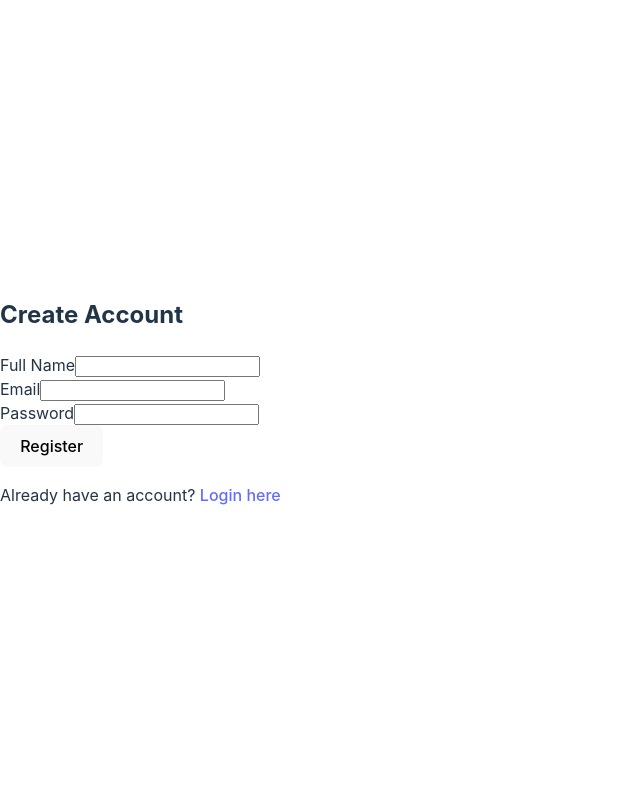
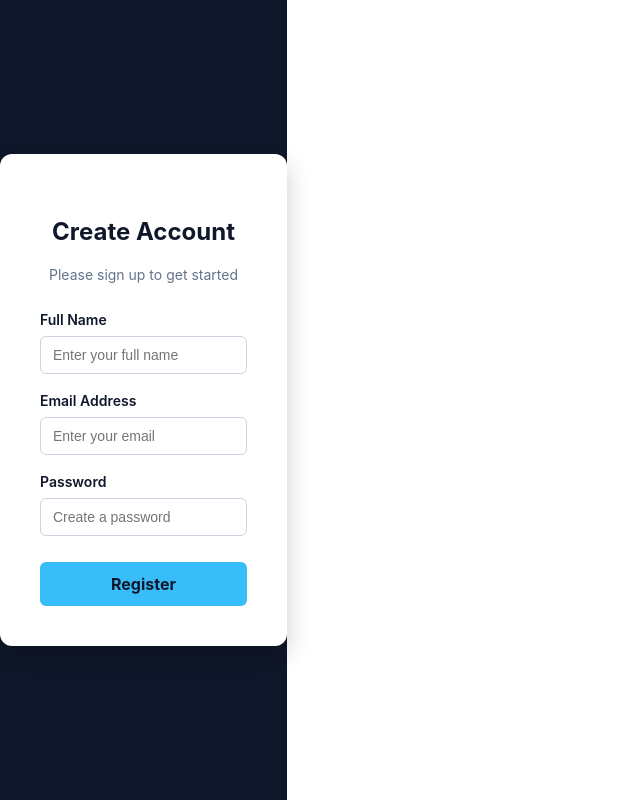
Before and after one commit to Kamar-Bazzi/project1, a React (Vite) app in the folder frontend/: page /register in a window 1280 px wide. Shown: the whole page, without its empty margins (0-640 px from the left). Built offline with nearby package versions, Linux system fonts and the light colour scheme.

Commit message:
Add Login and Register pages with custom styling

```diff
--- a/frontend/src/pages/LoginPage.tsx
+++ b/frontend/src/pages/LoginPage.tsx
@@ -1,54 +1,117 @@
 import React, { useState } from 'react';
-import { useNavigate, Link } from 'react-router-dom';
 
 export default function LoginPage() {
   const [email, setEmail] = useState('');
   const [password, setPassword] = useState('');
-  const navigate = useNavigate();
 
-  const handleLogin = (e) => {
+  const handleSubmit = (e: React.FormEvent) => {
     e.preventDefault();
-    navigate('/dashboard');
+    console.log("Logging in with:", email, password);
   };
 
   return (
-    <div className="flex justify-center items-center h-screen bg-gray-100">
-      <form onSubmit={handleLogin} className="bg-white p-8 rounded-lg shadow-md w-96">
-        <h2 className="text-2xl font-bold mb-6 text-center text-blue-600">Login</h2>
+    <div style={styles.container}>
+      <div style={styles.card}>
+        <h2 style={styles.title}>Welcome Back</h2>
+        <p style={styles.subtitle}>Please log in to your account</p>
 
-        <div className="mb-4">
-          <label className="block text-gray-700 mb-2">Email</label>
+        <form onSubmit={handleSubmit} style={styles.form}>
+          <div style={styles.inputGroup}>
+            <label style={styles.label}>Email Address</label>
             <input
               type="email"
               value={email}
               onChange={(e) => setEmail(e.target.value)}
-            className="w-full px-3 py-2 border rounded-lg focus:outline-none focus:ring-2 focus:ring-blue-500"
+              style={styles.input}
+              placeholder="Enter your email"
               required
             />
           </div>
 
-        <div className="mb-6">
-          <label className="block text-gray-700 mb-2">Password</label>
+          <div style={styles.inputGroup}>
+            <label style={styles.label}>Password</label>
             <input
               type="password"
               value={password}
               onChange={(e) => setPassword(e.target.value)}
-            className="w-full px-3 py-2 border rounded-lg focus:outline-none focus:ring-2 focus:ring-blue-500"
+              style={styles.input}
+              placeholder="Enter your password"
               required
             />
           </div>
 
-        <button
-          type="submit"
-          className="w-full bg-blue-600 text-white py-2 rounded-lg hover:bg-blue-700 transition duration-200"
-        >
+          <button type="submit" style={styles.button}>
             Login
           </button>
-
-        <p className="mt-4 text-center text-sm text-gray-600">
-          Don't have an account? <Link to="/register" className="text-blue-600 hover:underline">Register here</Link>
-        </p>
         </form>
+      </div>
     </div>
   );
 }
+
+const styles = {
+  container: {
+    display: 'flex',
+    justifyContent: 'center',
+    alignItems: 'center',
+    height: '100vh',
+    backgroundColor: '#0f172a',
+  },
+  card: {
+    backgroundColor: '#ffffff',
+    padding: '40px',
+    borderRadius: '12px',
+    boxShadow: '0 10px 25px rgba(0, 0, 0, 0.2)',
+    width: '100%',
+    maxWidth: '400px',
+  },
+  title: {
+    fontSize: '24px',
+    fontWeight: 'bold',
+    color: '#0f172a',
+    marginBottom: '8px',
+    textAlign: 'center' as const,
+  },
+  subtitle: {
+    fontSize: '14px',
+    color: '#64748b',
+    marginBottom: '24px',
+    textAlign: 'center' as const,
+  },
+  form: {
+    display: 'flex',
+    flexDirection: 'column' as const,
+  },
+  inputGroup: {
+    marginBottom: '16px',
+  },
+  label: {
+    fontSize: '14px',
+    fontWeight: '600',
+    color: '#0f172a',
+    marginBottom: '6px',
+    display: 'block',
+  },
+  input: {
+    width: '100%',
+    padding: '10px 12px',
+    borderRadius: '6px',
+    border: '1px solid #cbd5e1',
+    fontSize: '14px',
+    outline: 'none',
+    boxSizing: 'border-box' as const,
+  },
+  button: {
+    width: '100%',
+    padding: '12px',
+    backgroundColor: '#38bdf8',
+    color: '#0f172a',
+    fontWeight: 'bold',
+    border: 'none',
+    borderRadius: '6px',
+    cursor: 'pointer',
+    marginTop: '10px',
+    fontSize: '16px',
+    transition: 'background-color 0.2s',
+  },
+};
--- a/frontend/src/pages/RegisterPage.tsx
+++ b/frontend/src/pages/RegisterPage.tsx
@@ -1,66 +1,132 @@
 import React, { useState } from 'react';
-import { useNavigate, Link } from 'react-router-dom';
 
 export default function RegisterPage() {
   const [name, setName] = useState('');
   const [email, setEmail] = useState('');
   const [password, setPassword] = useState('');
-  const navigate = useNavigate();
 
-  const handleRegister = (e) => {
+  const handleSubmit = (e: React.FormEvent) => {
     e.preventDefault();
-    navigate('/dashboard');
+    console.log("Registering with:", name, email, password);
   };
 
   return (
-    <div className="flex justify-center items-center h-screen bg-gray-100">
-      <form onSubmit={handleRegister} className="bg-white p-8 rounded-lg shadow-md w-96">
-        <h2 className="text-2xl font-bold mb-6 text-center text-blue-600">Create Account</h2>
+    <div style={styles.container}>
+      <div style={styles.card}>
+        <h2 style={styles.title}>Create Account</h2>
+        <p style={styles.subtitle}>Please sign up to get started</p>
 
-        <div className="mb-4">
-          <label className="block text-gray-700 mb-2">Full Name</label>
+        <form onSubmit={handleSubmit} style={styles.form}>
+          <div style={styles.inputGroup}>
+            <label style={styles.label}>Full Name</label>
             <input
               type="text"
               value={name}
               onChange={(e) => setName(e.target.value)}
-            className="w-full px-3 py-2 border rounded-lg focus:outline-none focus:ring-2 focus:ring-blue-500"
+              style={styles.input}
+              placeholder="Enter your full name"
               required
             />
           </div>
 
-        <div className="mb-4">
-          <label className="block text-gray-700 mb-2">Email</label>
+          <div style={styles.inputGroup}>
+            <label style={styles.label}>Email Address</label>
             <input
               type="email"
               value={email}
               onChange={(e) => setEmail(e.target.value)}
-            className="w-full px-3 py-2 border rounded-lg focus:outline-none focus:ring-2 focus:ring-blue-500"
+              style={styles.input}
+              placeholder="Enter your email"
               required
             />
           </div>
 
-        <div className="mb-6">
-          <label className="block text-gray-700 mb-2">Password</label>
+          <div style={styles.inputGroup}>
+            <label style={styles.label}>Password</label>
             <input
               type="password"
               value={password}
               onChange={(e) => setPassword(e.target.value)}
-            className="w-full px-3 py-2 border rounded-lg focus:outline-none focus:ring-2 focus:ring-blue-500"
+              style={styles.input}
+              placeholder="Create a password"
               required
             />
           </div>
 
-        <button
-          type="submit"
-          className="w-full bg-blue-600 text-white py-2 rounded-lg hover:bg-blue-700 transition duration-200"
-        >
+          <button type="submit" style={styles.button}>
             Register
           </button>
-
-        <p className="mt-4 text-center text-sm text-gray-600">
-          Already have an account? <Link to="/login" className="text-blue-600 hover:underline">Login here</Link>
-        </p>
         </form>
+      </div>
     </div>
   );
 }
+
+const styles = {
+  container: {
+    display: 'flex',
+    justifyContent: 'center',
+    alignItems: 'center',
+    height: '100vh',
+    backgroundColor: '#0f172a',
+  },
+  card: {
+    backgroundColor: '#ffffff',
+    padding: '40px',
+    borderRadius: '12px',
+    boxShadow: '0 10px 25px rgba(0, 0, 0, 0.2)',
+    width: '100%',
+    maxWidth: '400px',
+  },
+  title: {
+    fontSize: '24px',
+    fontWeight: 'bold',
+    color: '#0f172a',
+    marginBottom: '8px',
+    textAlign: 'center' as const,
+  },
+  subtitle: {
+    fontSize: '14px',
+    color: '#64748b',
+    marginBottom: '24px',
+    textAlign: 'center' as const,
+  },
+  form: {
+    display: 'flex',
+    flexDirection: 'column' as const,
+  },
+  inputGroup: {
+    marginBottom: '16px',
+  },
+  label: {
+    fontSize: '14px',
+    fontWeight: '600',
+    color: '#0f172a',
+    marginBottom: '6px',
+    display: 'block',
+  },
+  input: {
+    width: '100%',
+    padding: '10px 12px',
+    borderRadius: '6px',
+    border: '1px solid #cbd5e1',
+    fontSize: '14px',
+    outline: 'none',
+    boxSizing: 'border-box' as const,
+    backgroundColor: '#ffffff',
+    color: '#0f172a',
+  },
+  button: {
+    width: '100%',
+    padding: '12px',
+    backgroundColor: '#38bdf8',
+    color: '#0f172a',
+    fontWeight: 'bold',
+    border: 'none',
+    borderRadius: '6px',
+    cursor: 'pointer',
+    marginTop: '10px',
+    fontSize: '16px',
+    transition: 'background-color 0.2s',
+  },
+};
```
Lines whose indentation alone changed are shown as unchanged.
